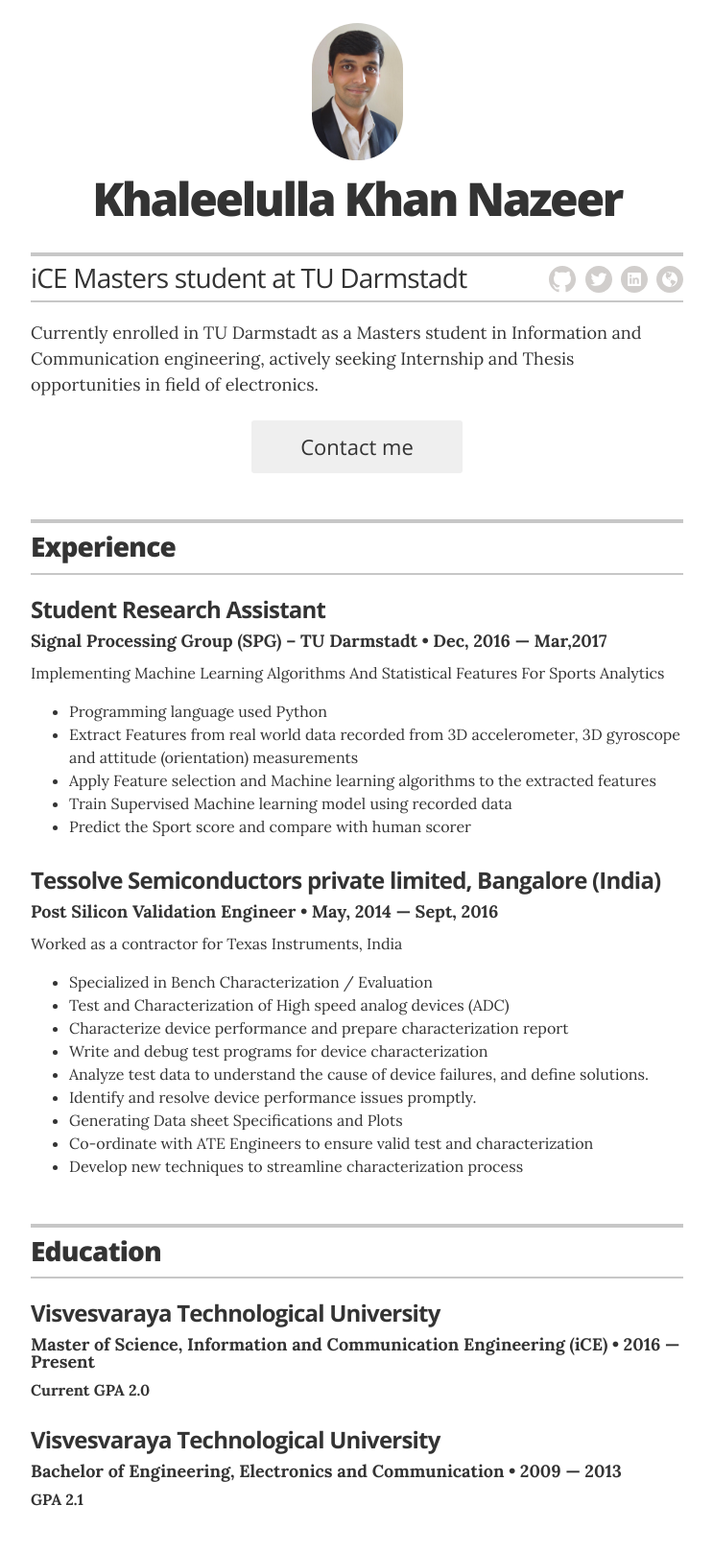
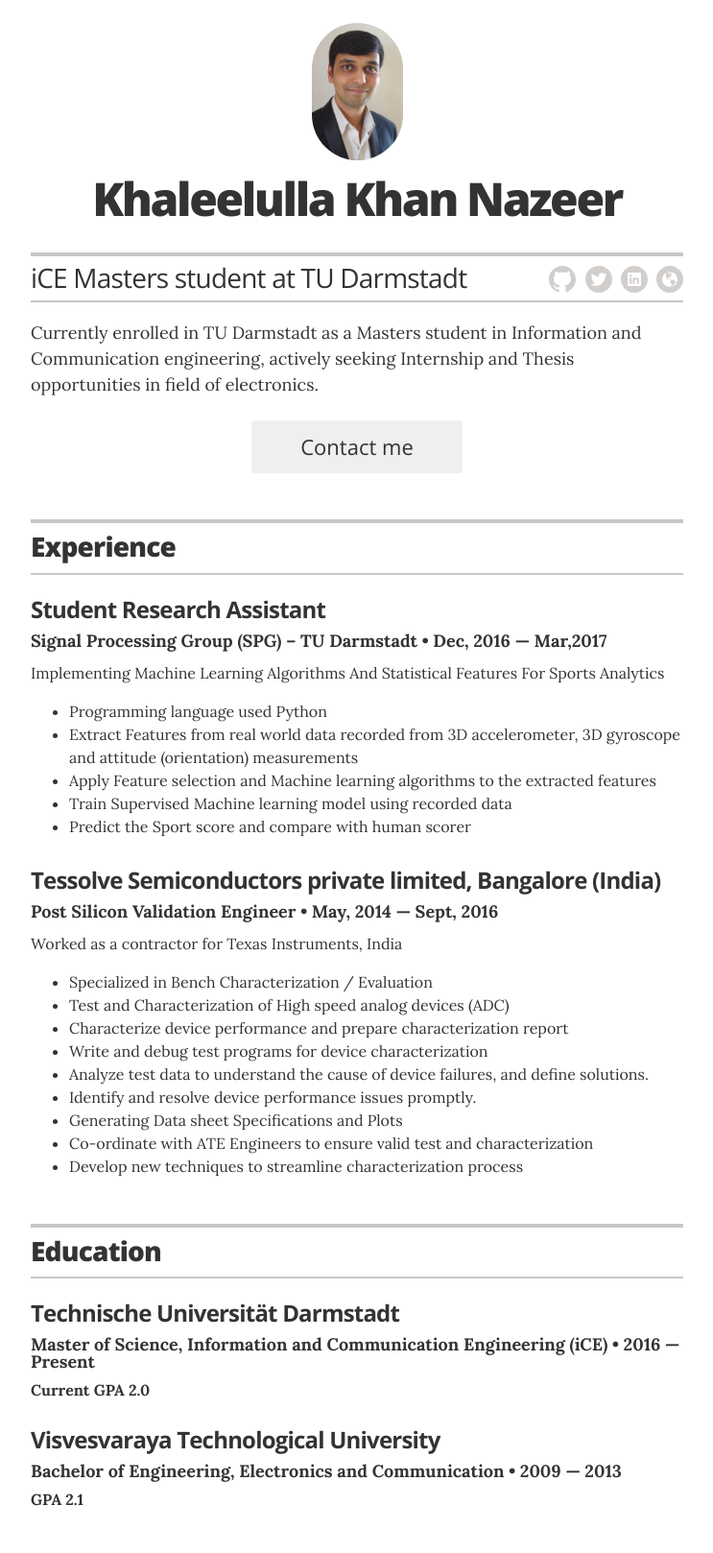
Before and after one commit to KhaleelKhan/KhaleelKhan.github.io-archived, a Jekyll site: the page built from index.html, in a window 1280 px wide. Shown: the whole page at 96% size, without its empty margins (268-1011 px from the left). Built offline with Jekyll 4.4.1, drawn with Linux system fonts in a browser that asks for light colours.

Commit message:
fixed copied uni name

```diff
--- a/_data/education.yml
+++ b/_data/education.yml
@@ -1,6 +1,6 @@
 # Degree
 - degree: Master of Science, Information and Communication Engineering (iCE)
-  uni: Visvesvaraya Technological University
+  uni: Technische Universität Darmstadt
   year: 2016 &mdash; Present
   awards: Current GPA 2.0
 #  summary: If you had any meaningful roles at college, feel free to write about them here
```
